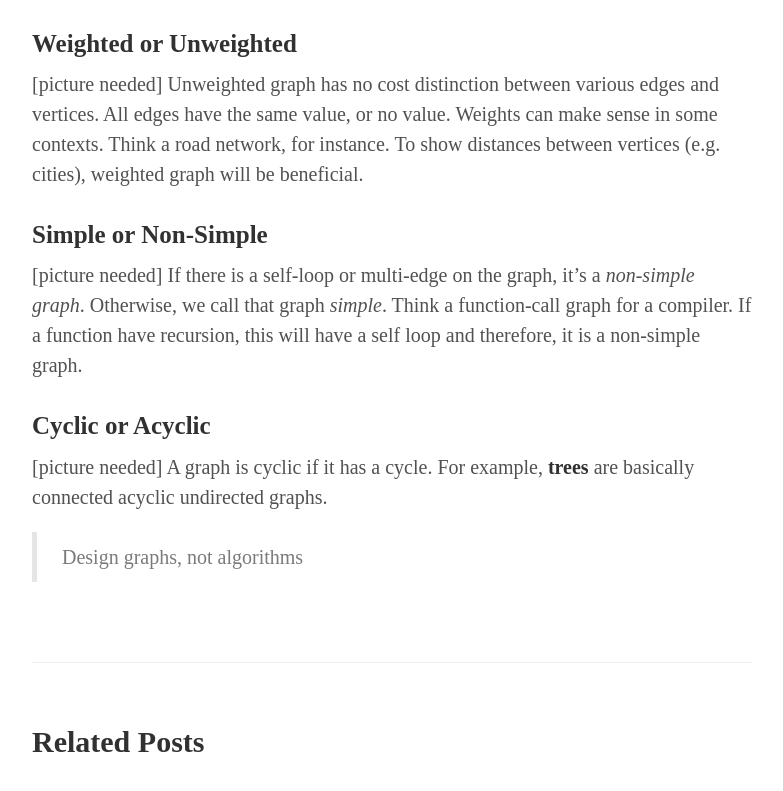
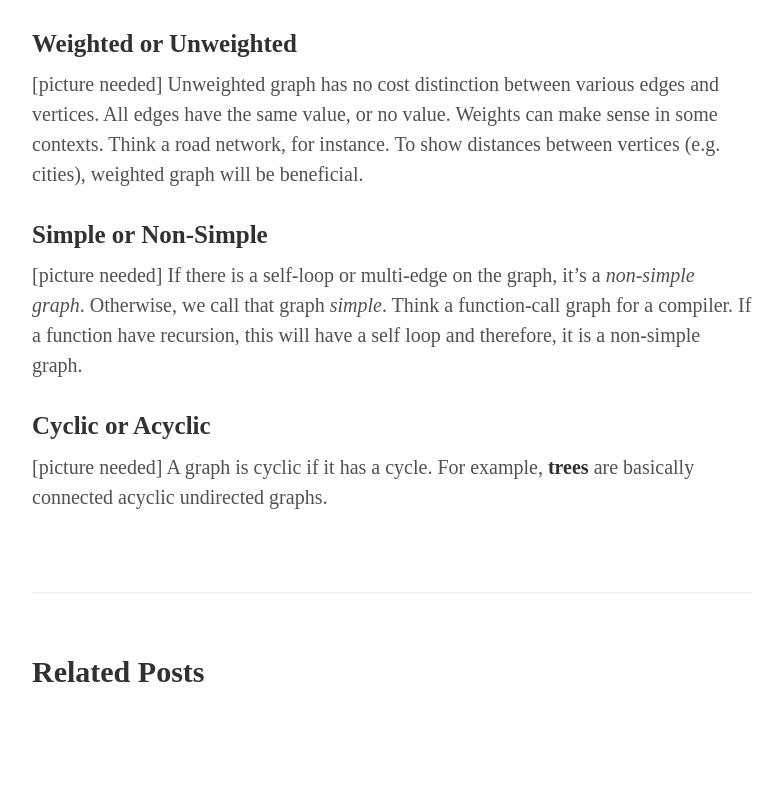
Before and after one commit to serhanbaker/serhanbaker.github.io, a Jekyll site: the page built from _posts/2014-01-03-graph-theory-part1.md, in a window 1280 px wide and 900 px high, scrolled down 1146 px. Shown: the top 791 px of the window, without its empty margins (428-1211 px from the left). Built offline with Jekyll 4.4.1, drawn with Linux system fonts in a browser that asks for light colours; some web fonts are replaced; Markdown is read by kramdown in place of the engine named in the settings.

Commit message:
Update 2014-01-03-graph-theory-part1.md

```diff
--- a/_posts/2014-01-03-graph-theory-part1.md
+++ b/_posts/2014-01-03-graph-theory-part1.md
@@ -36,6 +36,3 @@ Think a function-call graph for a compiler. If a function have recursion, this w
 ### Cyclic or Acyclic
 [picture needed]
 A graph is cyclic if it has a cycle. For example, __trees__ are basically connected acyclic undirected graphs.
-
-
-> Design graphs, not algorithms
```
